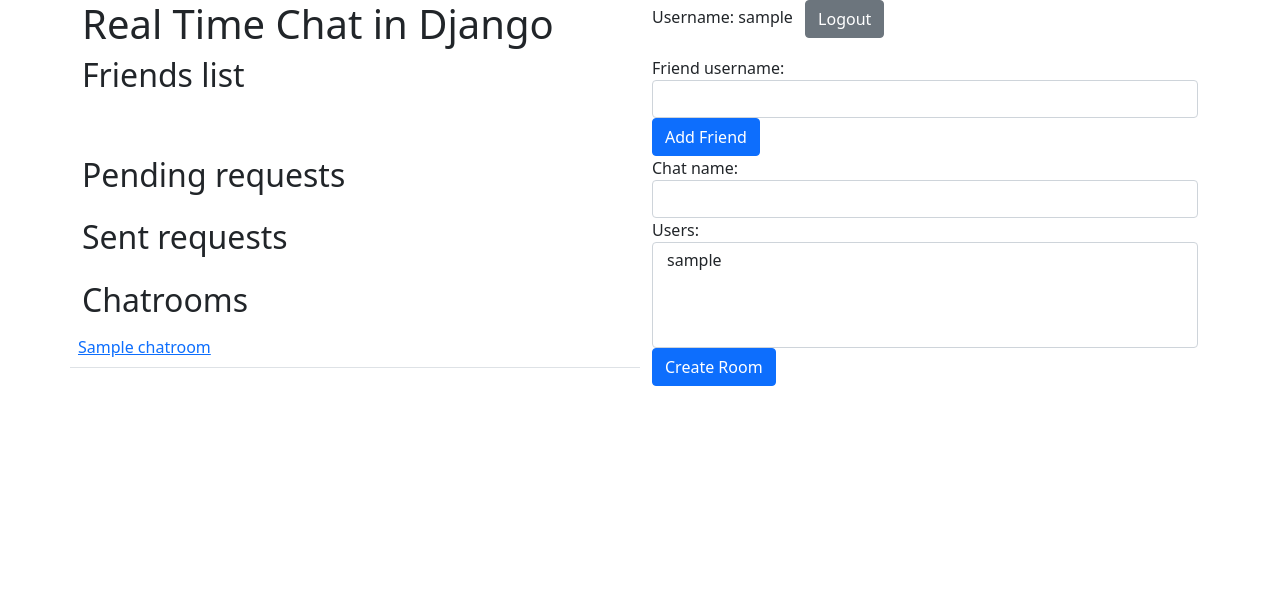
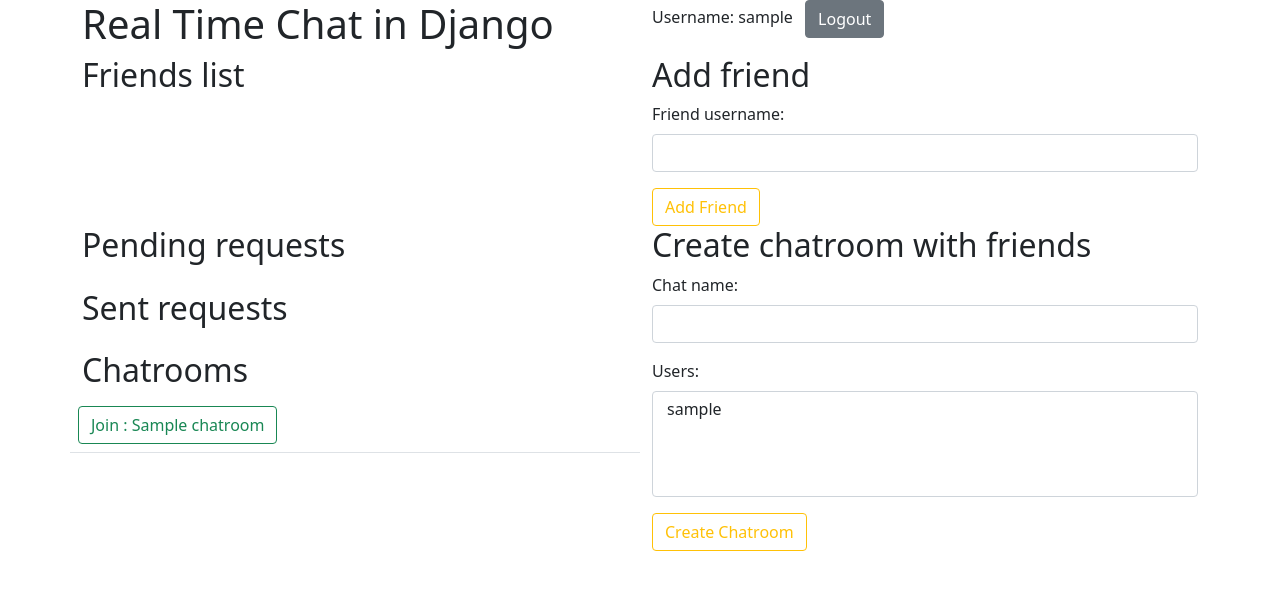
Before and after one commit to mat-sik/Real_time_chat, a Django app: page /chat/ in a window 1280 px wide. Shown: the top 590 px of the page. Run offline with Django 4.2, Linux system fonts and the light colour scheme; a user stored in the database is signed in; tables that the repository leaves empty hold one stand-in row (values such as "Sample post").

Commit message:
final version

```diff
--- a/chat_app_project/chat_app/templates/chat_app/index.html
+++ b/chat_app_project/chat_app/templates/chat_app/index.html
@@ -26,13 +26,15 @@
                 <td>{{chatroom_users.user.username}}</td>
                 <td>
                     <a href={% url 'chat_app:room' chatroom_id=chatroom_users.chatroom.id %}>
-                        {{chatroom_users.chatroom.name}}
+                        <button class="btn btn-outline-success">
+                            Join Chat
+                        </button>
                     </a>
                 </td>
                 <td>
                     <form action="{% url 'chat_app:del_friend' chatroom_users_id=chatroom_users.id %}" method="post">
                         {% csrf_token %}
-                        <input type="submit" class="btn btn-secondary" value="Delete">
+                        <input type="submit" class="btn btn-outline-danger" value="Delete">
                     </form>
                 </td>
             </th>
@@ -41,10 +43,22 @@
     </div>
 
     <div class="col">
+        <h2>Add friend</h2>
         <form action="{% url 'chat_app:add_friend' %}" method="post">
             {% csrf_token %}
-            {{form_add_friend}}
-            <input type="submit" class="btn btn-primary" value="Add Friend">
+            {% for field in form_add_friend %}
+            <div class="mb-3">
+                {{ field.errors }}
+                <label class="form-label" for="{{ field.id_for_label }}">
+                    {{ field.label_tag }}
+                </label>
+                {{ field }}
+                {% if field.help_text %}
+                <p class="help">{{ field.help_text|safe }}</p>
+                {% endif %}
+            </div>
+            {% endfor %}
+            <input type="submit" class="btn btn-outline-warning" value="Add Friend">
         </form>
     </div>
 </div>
@@ -61,7 +75,9 @@
                     </td>
                     <td>
                         <a href={% url 'chat_app:room' chatroom_id=chatroom_users.chatroom.id %}>
-                            {{chatroom_users.chatroom.name}}
+                            <button class="btn btn-outline-success">
+                                Join Chat
+                            </button>
                         </a>
                     </td>
                     <td>
@@ -70,14 +86,14 @@
                                 <form action="{% url 'chat_app:add_friend' %}" method="post">
                                     {% csrf_token %}
                                     <input type="hidden" name="friend_username" value="{{chatroom_users.user.username}}">
-                                    <input type="submit" class="btn btn-secondary" value="Add">
+                                    <input type="submit" class="btn btn-outline-warning" value="Add">
                                 </form>
                             </li>
 
                             <li class="list-inline-item">
                                 <form action="{% url 'chat_app:del_pending' chatroom_users_id=chatroom_users.id %}" method="post">
                                     {% csrf_token %}
-                                    <input type="submit" class="btn btn-secondary" value="Decline">
+                                    <input type="submit" class="btn btn-outline-danger" value="Decline">
                                 </form>
                             </li>
                         </ul>
@@ -95,13 +111,15 @@
                     <td>{{chatroom_users.user.username}}</td>
                     <td>
                         <a href={% url 'chat_app:room' chatroom_id=chatroom_users.chatroom.id %}>
-                            {{chatroom_users.chatroom.name}}
+                            <button class="btn btn-outline-success">
+                                Join Chat
+                            </button>
                         </a>
                     </td>
                     <td>
                         <form action="{% url 'chat_app:del_sent' chatroom_users_id=chatroom_users.id %}" method="post">
                             {% csrf_token %}
-                            <input type="submit" class="btn btn-secondary" value="Cancel">
+                            <input type="submit" class="btn btn-outline-danger" value="Cancel">
                         </form>
                     </td>
                 </tr>
@@ -116,7 +134,9 @@
                 <tr>
                     <td>
                         <a href={% url 'chat_app:room' chatroom_id=chatroom.id %}>
-                            {{chatroom.name}}
+                            <button class="btn btn-outline-success">
+                                Join : {{chatroom.name}}
+                            </button>
                         </a>
                     </td>
                 </tr>
@@ -126,10 +146,22 @@
     </div>
 
     <div class="col">
+        <h2>Create chatroom with friends</h2>
         <form action="{% url 'chat_app:add_room' %}" method="post">
             {% csrf_token %}
-            {{form_add_room}}
-            <input type="submit" class="btn btn-primary" value="Create Room">
+            {% for field in form_add_room %}
+            <div class="mb-3">
+                {{ field.errors }}
+                <label class="form-label" for="{{ field.id_for_label }}">
+                    {{ field.label_tag }}
+                </label>
+                {{ field }}
+                {% if field.help_text %}
+                <p class="help">{{ field.help_text|safe }}</p>
+                {% endif %}
+            </div>
+            {% endfor %}
+            <input type="submit" class="btn btn-outline-warning" value="Create Chatroom">
         </form>
     </div>
 
```
Also changed, not shown: chat_app_project/account/templates/account/login.html (+28 -8 lines), chat_app_project/account/templates/account/register.html (+15 -2 lines), chat_app_project/chat_app/templates/chat_app/chatroom.html (+21 -4 lines), chat_app_project/chat_app/templates/chat_app/sub_base.html (+5 -5 lines).
